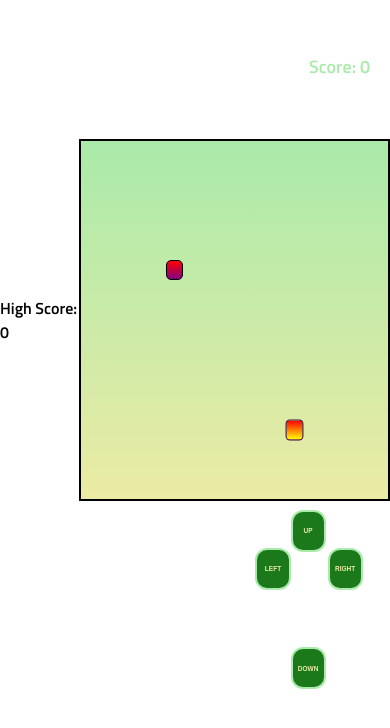
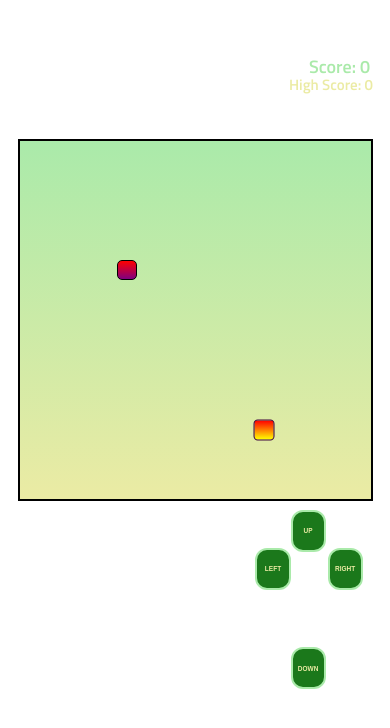
Before and after one commit to yousant/snakegame, a plain HTML site: page index.html in a window 390 px wide. Shown: the part 102-830 px from the top of the page. Drawn offline with Linux system fonts and the light colour scheme.

Commit message:
Update styles.css

```diff
--- a/styles.css
+++ b/styles.css
@@ -28,13 +28,13 @@
   font-weight: bold;
 }
 
-/* #highscoreBox {
+#highscoreBox {
   position: absolute;
   top: 70px;
   right: 80px;
   font-size: 32px;
   font-weight: bold;
-} */
+}
 
 #board {
   background: linear-gradient(rgb(170, 234, 170), rgb(235, 235, 164));
@@ -122,14 +122,14 @@
     font-weight: bold;
   }
 
-/*    #highscoreBox {
+   #highscoreBox {
     position: absolute;
     color: rgb(235, 235, 164);
     top: 175px;
     right: 17px;
     font-size: 15px;
     font-weight: bold;
-  }  */
+  }
 
   #board {
     background: linear-gradient(rgb(170, 234, 170), rgb(235, 235, 164));
```
